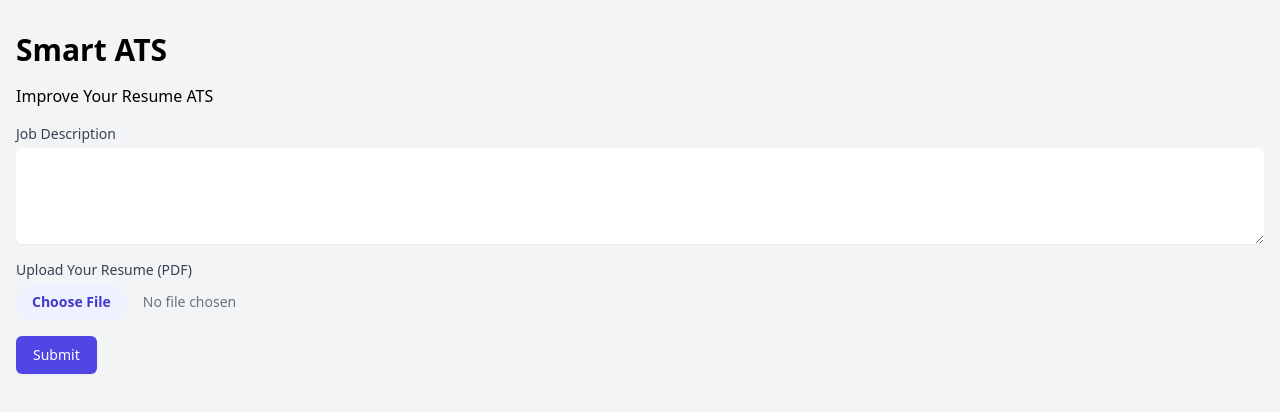
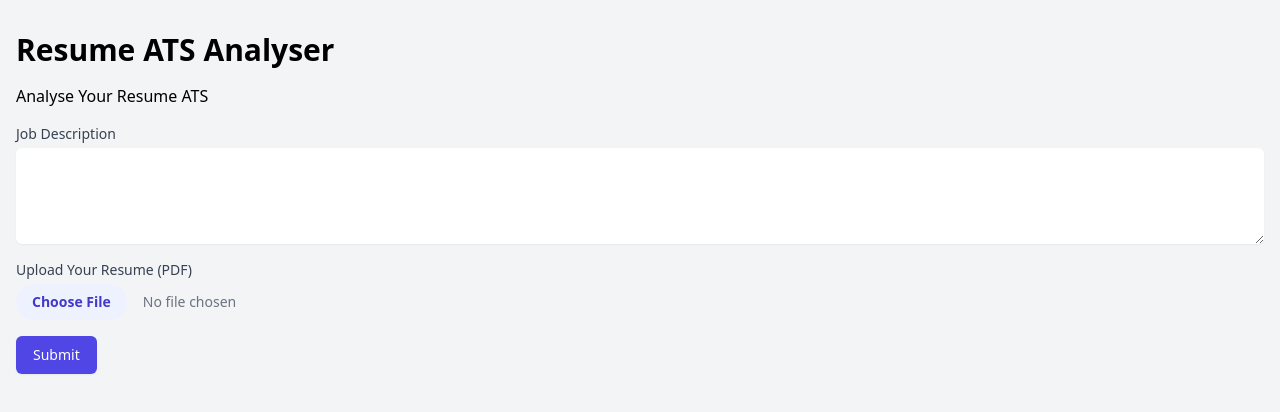
Before and after one commit to chrisvinsonk/resume-ats-analyser, a plain HTML site: page templates/index.html in a window 1280 px wide. Drawn offline with nearby package versions, Linux system fonts and the light colour scheme.

Commit message:
Initial commit3

```diff
--- a/templates/index.html
+++ b/templates/index.html
@@ -22,8 +22,8 @@
 </head>
 <body class="bg-gray-100">
     <div class="container mx-auto px-4 py-8">
-        <h1 class="text-3xl font-bold mb-4">Smart ATS</h1>
-        <p class="mb-4">Improve Your Resume ATS</p>
+        <h1 class="text-3xl font-bold mb-4">Resume ATS Analyser</h1>
+        <p class="mb-4">Analyse Your Resume ATS</p>
 
         <form id="atsForm" class="mb-8">
             <div class="mb-4">
```
